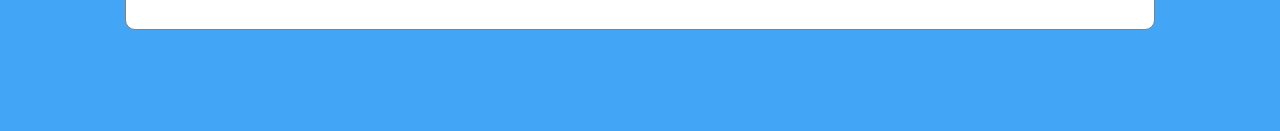
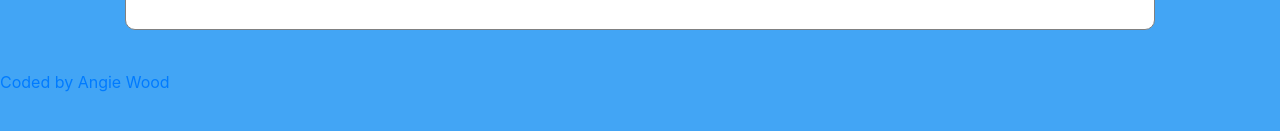
Before and after one commit to eOrbis/SheCodesWork, a plain HTML site: page index.html in a window 1280 px wide. Shown: the part 441-572 px from the top of the page. Drawn offline with nearby package versions, Linux system fonts and the light colour scheme.

Commit message:
Added link to GitHub repository

```diff
--- a/index.html
+++ b/index.html
@@ -59,6 +59,7 @@
           </div>
         </div>
       </div>
+      <div id-"doc-footer"><a href="https://github.com/eOrbis/SheCodesWork">Coded by Angie Wood</a></div>
     </div>
     <script src="src/index.js"></script>
   </body>
```
